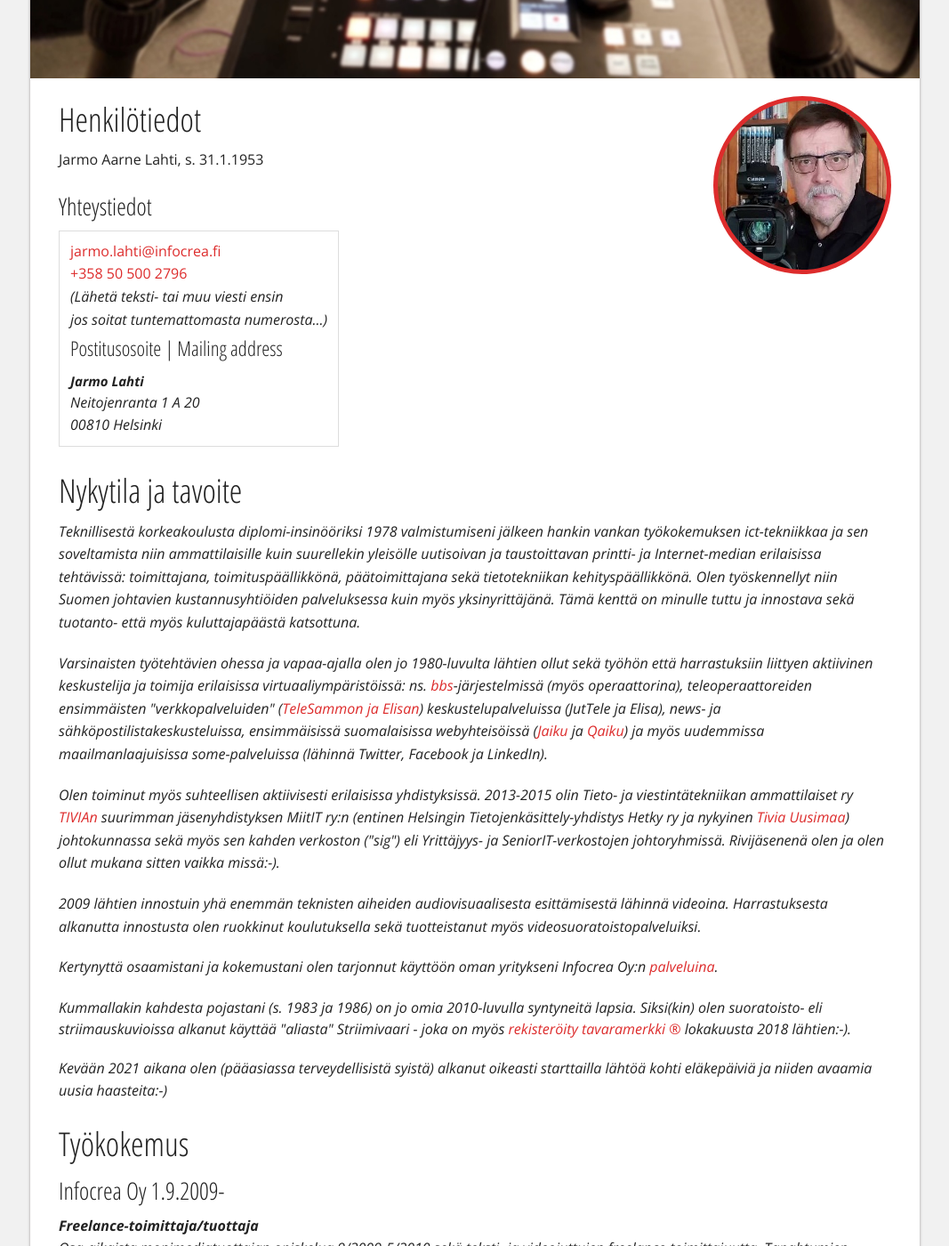
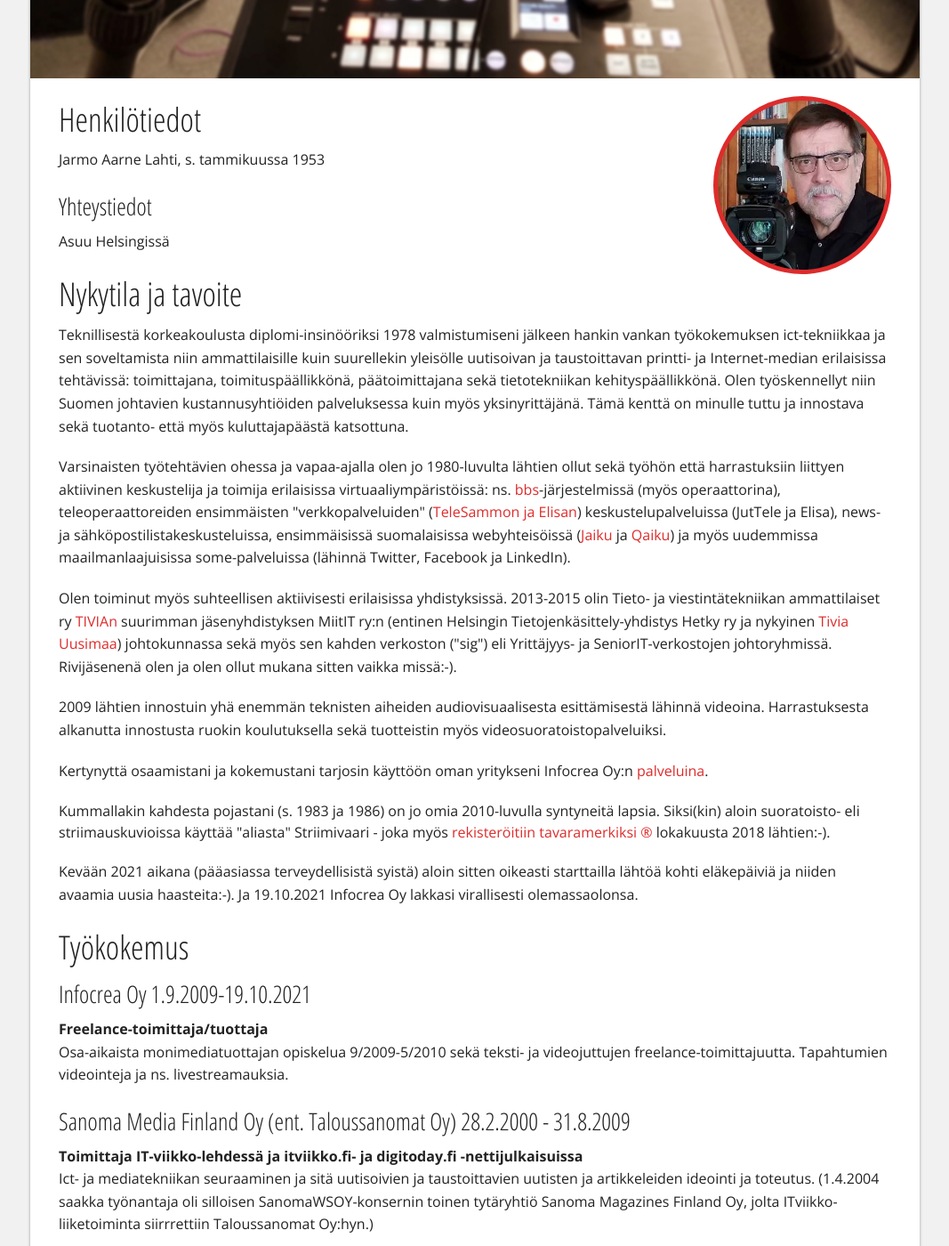
Before and after one commit to Pyppe/infocrea.fi, a Jekyll site: the page built from cv.html, in a window 1280 px wide and 1400 px high, scrolled down 284 px. Shown: the whole window at 89% size, without its empty margins (106-1173 px from the left). Built offline with Jekyll 4.4.1, drawn with Linux system fonts in a browser that asks for light colours; some of the changed text lies outside the part shown.

Commit message:
Firma nollamoodiin

```diff
--- a/cv.html
+++ b/cv.html
@@ -8,10 +8,10 @@ title: Curriculum vitae
 <img src="/img/jarmo_lahti_500x500.jpg" id="cvImage" />
 
 <h2>Henkilötiedot</h2>
-<p>Jarmo Aarne Lahti, s. 31.1.1953</p>
+<p>Jarmo Aarne Lahti, s. tammikuussa 1953</p>
 
 <h3>Yhteystiedot</h3>
-{% include vcard.html email=site.email fn="Jarmo Lahti" %}
+<p>Asuu Helsingissä
 
 <h2>Nykytila ja tavoite</h2>
 
@@ -29,17 +29,17 @@ title: Curriculum vitae
   </p>
 
 <p>2009 lähtien innostuin yhä enemmän teknisten aiheiden audiovisuaalisesta esittämisestä lähinnä videoina.
-  Harrastuksesta alkanutta innostusta olen ruokkinut koulutuksella sekä tuotteistanut myös
+  Harrastuksesta alkanutta innostusta ruokin koulutuksella sekä tuotteistin myös
   videosuoratoistopalveluiksi.</p>
- <p>Kertynyttä osaamistani ja kokemustani olen tarjonnut käyttöön oman yritykseni Infocrea Oy:n <a href="http://www.infocrea.fi/palvelut/">palveluina</a>.</p>
- Kummallakin kahdesta pojastani (s. 1983 ja 1986) on jo omia 2010-luvulla syntyneitä lapsia. Siksi(kin) olen suoratoisto- eli striimauskuvioissa alkanut käyttää "aliasta" Striimivaari - joka on myös <a href="https://www.infocrea.fi/blogi/2018/11/striimivaari-on-rekisteroity-tavaramerkki/">rekisteröity tavaramerkki ®</a> lokakuusta 2018 lähtien:-).</p>
+ <p>Kertynyttä osaamistani ja kokemustani tarjosin käyttöön oman yritykseni Infocrea Oy:n <a href="http://www.infocrea.fi/palvelut/">palveluina</a>.</p>
+ Kummallakin kahdesta pojastani (s. 1983 ja 1986) on jo omia 2010-luvulla syntyneitä lapsia. Siksi(kin) aloin suoratoisto- eli striimauskuvioissa käyttää "aliasta" Striimivaari - joka myös <a href="https://www.infocrea.fi/blogi/2018/11/striimivaari-on-rekisteroity-tavaramerkki/">rekisteröitiin tavaramerkiksi ®</a> lokakuusta 2018 lähtien:-).</p>
 
- <p>Kevään 2021 aikana olen (pääasiassa terveydellisistä syistä) alkanut oikeasti starttailla lähtöä kohti eläkepäiviä ja niiden avaamia uusia haasteita:-)</p>
+ <p>Kevään 2021 aikana (pääasiassa terveydellisistä syistä) aloin sitten oikeasti starttailla lähtöä kohti eläkepäiviä ja niiden avaamia uusia haasteita:-). Ja 19.10.2021 Infocrea Oy lakkasi virallisesti olemassaolonsa.</p>
 
 
 <h2>Työkokemus</h2>
 
-<h3>Infocrea Oy 1.9.2009-</h3>
+<h3>Infocrea Oy 1.9.2009-19.10.2021</h3>
 <p><b>Freelance-toimittaja/tuottaja</b><br>
 Osa-aikaista monimediatuottajan opiskelua 9/2009-5/2010 sekä teksti- ja videojuttujen freelance-toimittajuutta. Tapahtumien videointeja ja ns. livestreamauksia.</p>
 
--- a/yhteystiedot.html
+++ b/yhteystiedot.html
@@ -5,7 +5,9 @@ permalink: /yhteystiedot/
 title: "Yhteystiedot | Contact"
 js: feedback.js
 ---
+Infocrea Oy on lopettanut toimintansa. - Jarmo Lahden tavoittaa mm. sosiaalisessa mediassa tai puhelimitse.
 
+<!--
 <div id="contact" class="row">
   <div class="columns medium-5 large-6">
     {% include vcard.html fn="Infocrea Oy" email="info@infocrea.fi" %}
@@ -35,3 +37,4 @@ js: feedback.js
 <p>
   Lue <a href="/tietosuojaseloste/">Infocrean Oy:n asiakasrekisterin tietosuojaseloste</a>.
 </p>
+-->
```
Also changed, not shown: other parts of cv.html (+2 -2 lines), index.md (+6 -5 lines), palvelut.md (+2 -1 lines).
